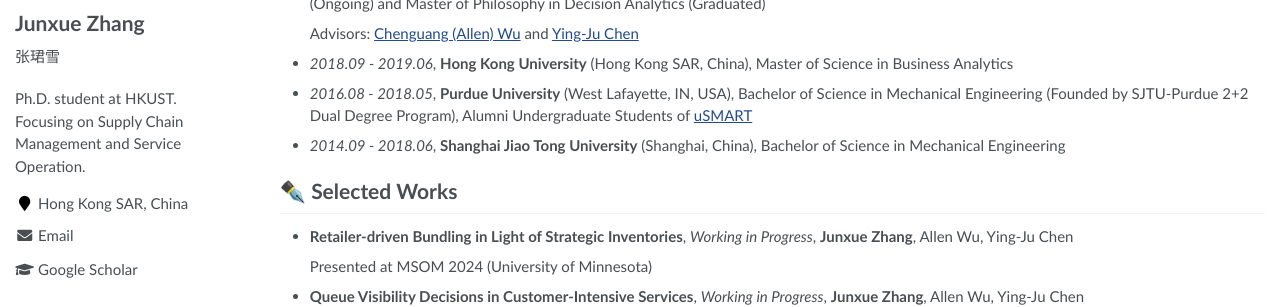
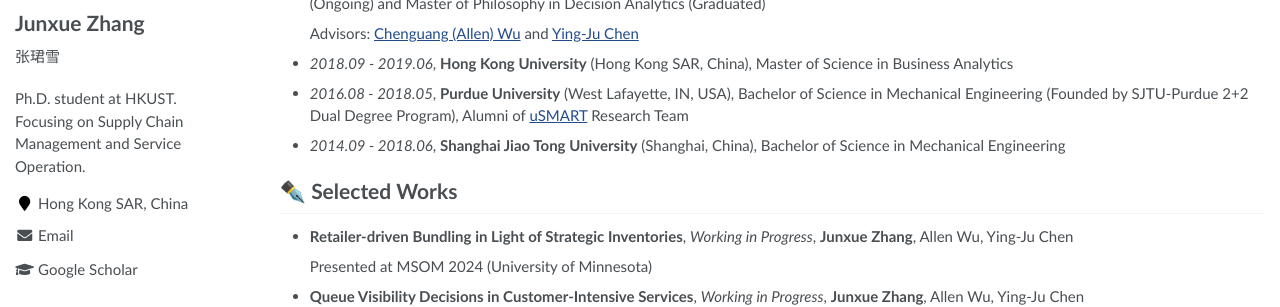
Before and after one commit to junxue-zhang/junxue-zhang.github.io, a Jekyll site: the page built from _pages/about.md, in a window 1280 px wide and 1319 px high. Shown: the part 266-573 px from the top of the window. Built offline with Jekyll 4.4.1, drawn with Linux system fonts in a browser that asks for light colours.

Commit message:
Update about.md

```diff
--- a/_pages/about.md
+++ b/_pages/about.md
@@ -31,7 +31,7 @@
 
 - *2018.09 - 2019.06*, **Hong Kong University** (Hong Kong SAR, China), Master of Science in Business Analytics
 
-- *2016.08 - 2018.05*, **Purdue University** (West Lafayette, IN, USA), Bachelor of Science in Mechanical Engineering (Founded by SJTU-Purdue 2+2 Dual Degree Program), Alumni Undergraduate Students of [uSMART](https://engineering.purdue.edu/uSMART/people)
+- *2016.08 - 2018.05*, **Purdue University** (West Lafayette, IN, USA), Bachelor of Science in Mechanical Engineering (Founded by SJTU-Purdue 2+2 Dual Degree Program), Alumni of [uSMART](https://engineering.purdue.edu/uSMART/people) Research Team
 
 - *2014.09 - 2018.06*, **Shanghai Jiao Tong University** (Shanghai, China), Bachelor of Science in Mechanical Engineering
 
```
